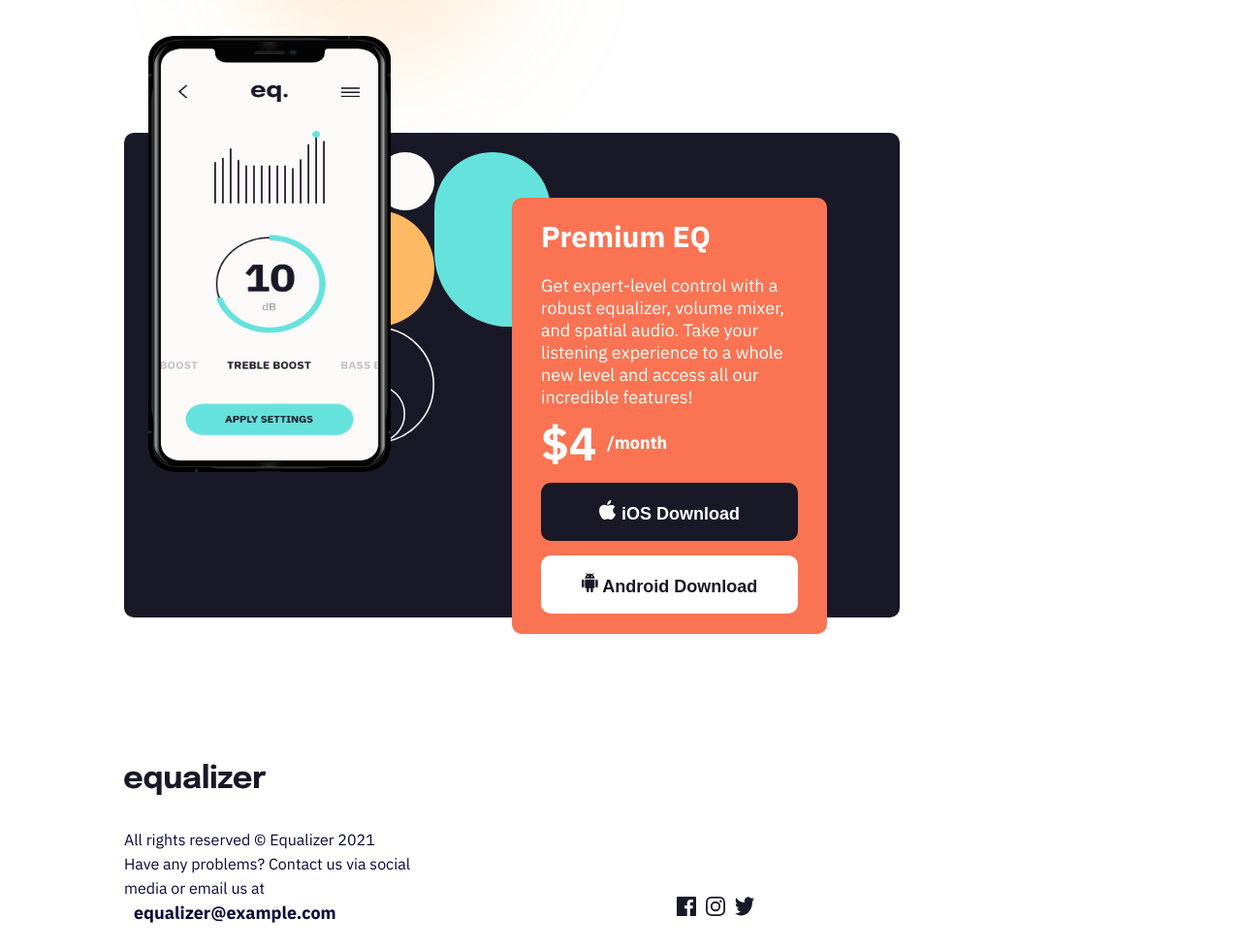
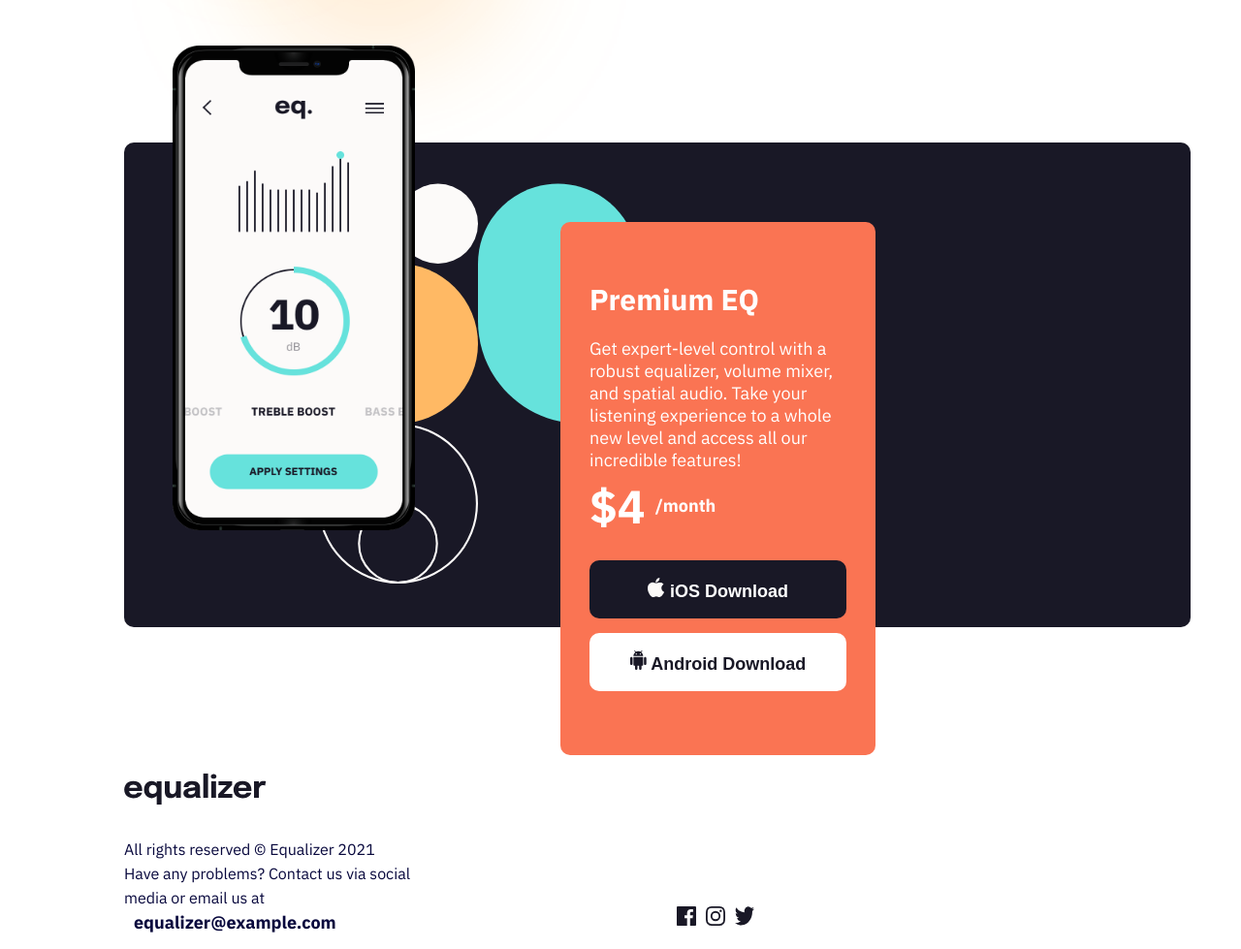
Before and after one commit to JCrotzer/Equalizer-landing-page, a plain HTML site: page index.html in a window 1280 px wide. Shown: the part 571-1550 px from the top of the page at 97% size. Drawn offline with Linux system fonts and the light colour scheme.

Commit message:
updated css

```diff
--- a/css/style.css
+++ b/css/style.css
@@ -302,15 +302,21 @@ p span {
         margin-top: 150px;
     }
 
+    h2 {
+        margin-top: 40px;
+    }
+
     .top-content p {
         font-size: 18px;
         line-height: 34px;
         width: 750px;
+        margin-top: 30px;
     }
 
     .middle {
-        margin-left: 400px;
-        margin-top: 775px;
+        margin-left: 450px;
+        margin-top: 800px;
+        height: 550px;
     }
 
     .top {
@@ -320,8 +326,12 @@ p span {
         align-items: flex-start;
     }
 
+    .ios {
+        margin-top: 30px;
+    }
+
     .top-ad {
-        width: 800px;
+        width: 1100px;
         height: 500px;
         background: url('../assets/bg-pattern-2.svg') no-repeat;
         background-position: top -40px left 200px;
@@ -329,11 +339,18 @@ p span {
         background-color: #191826;
     }
 
+    .premium {
+        display: flex;
+        flex-direction: column;
+        justify-content: space-between;
+    }
+
     .illustration {
-        margin-right: 500px;
+        margin-right: 750px;
         margin-top: -100px;
         position: relative;
         width: 250px;
+        height: 500px;
     }
 
     .social-media {
```
